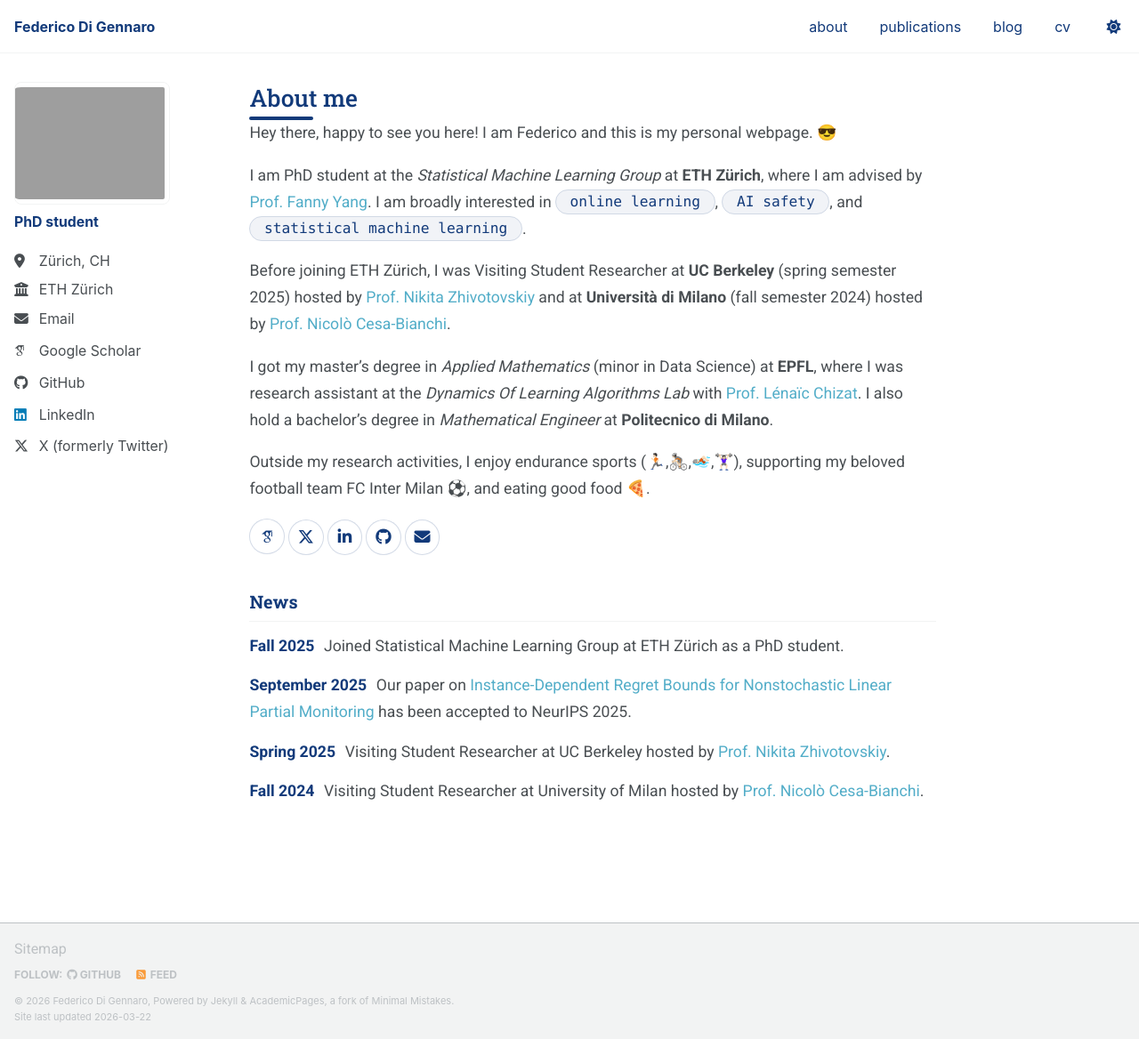
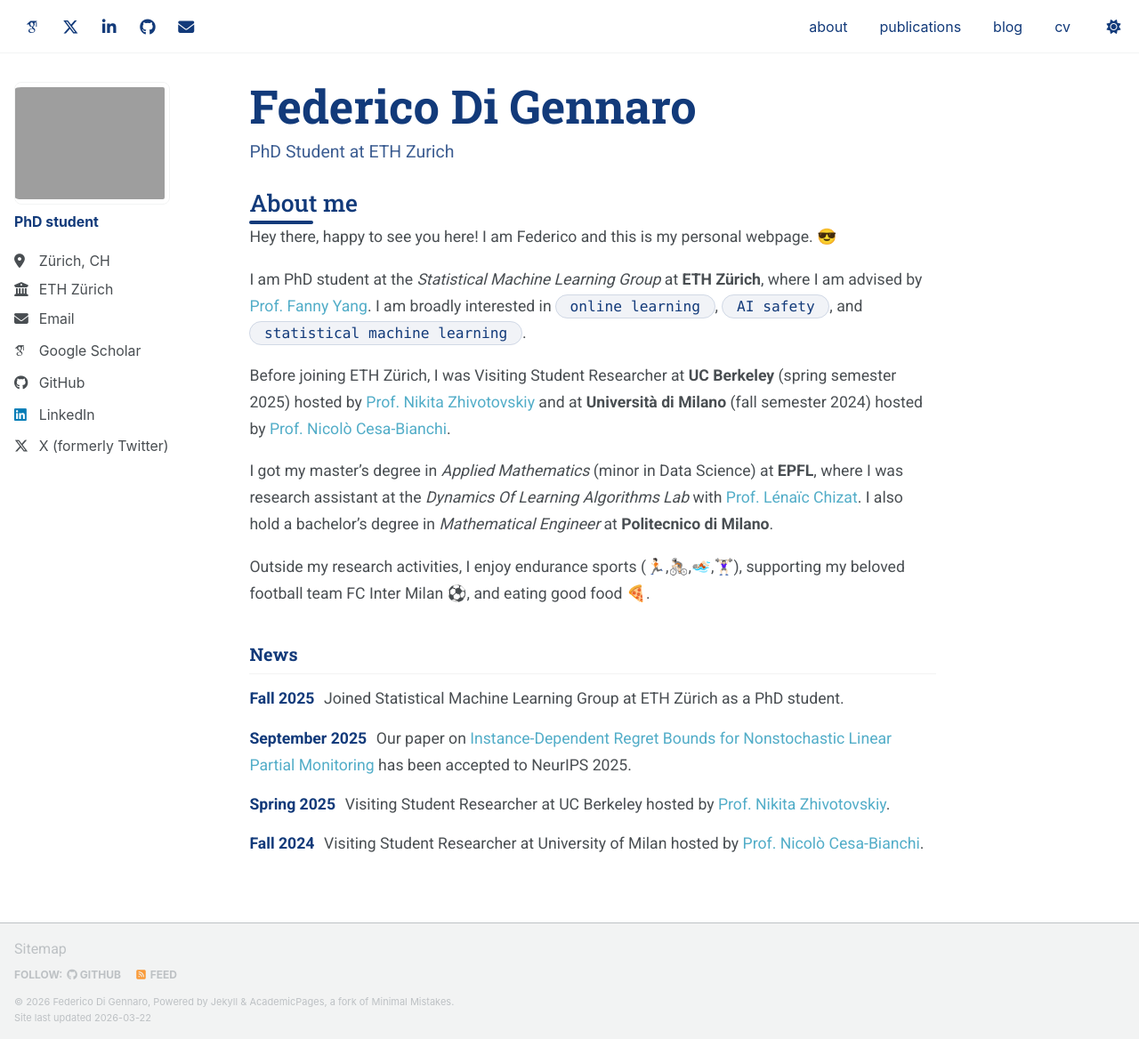
Before and after one commit to FedericoDiGennaro/FedericoDiGennaro.github.io, a Jekyll site: the page built from _pages/about.md, in a window 1280 px wide and 1168 px high. Shown: the whole window at 89% size. Built offline with Jekyll 4.4.1, drawn with Linux system fonts in a browser that asks for light colours; some web fonts are replaced; a script bundle is joined from its source files by our own code; library files that are not in the unit come from our copies.

Commit message:
Restructure homepage header and masthead branding

```diff
--- a/_includes/masthead.html
+++ b/_includes/masthead.html
@@ -6,7 +6,17 @@
       <nav id="site-nav" class="greedy-nav">
         <button><span class="navicon"></span></button>
         <ul class="visible-links">
-          <li class="masthead__menu-item masthead__menu-item--lg persist"><a href="{{ base_path }}/">{{ site.title }}</a></li>
+          {% if page.url == "/" %}
+            <li class="masthead__menu-item masthead__menu-item--lg persist masthead__brand-icons">
+              <a href="{{ site.author.googlescholar }}" aria-label="Google Scholar"><i class="ai ai-google-scholar"></i></a>
+              <a href="https://x.com/{{ site.author.twitter }}" aria-label="X"><i class="fab fa-x-twitter"></i></a>
+              <a href="https://www.linkedin.com/in/{{ site.author.linkedin }}" aria-label="LinkedIn"><i class="fab fa-linkedin-in"></i></a>
+              <a href="https://github.com/{{ site.author.github }}" aria-label="GitHub"><i class="fab fa-github"></i></a>
+              <a href="mailto:{{ site.author.email }}" aria-label="Email"><i class="fas fa-envelope"></i></a>
+            </li>
+          {% else %}
+            <li class="masthead__menu-item masthead__menu-item--lg persist"><a href="{{ base_path }}/">{{ site.title }}</a></li>
+          {% endif %}
           {% for link in site.data.navigation.main %}
             {% if link.url contains 'http' %}
               {% assign domain = '' %}
--- a/_layouts/single.html
+++ b/_layouts/single.html
@@ -26,6 +26,12 @@ layout: default
     <div class="page__inner-wrap">
       {% unless page.header.overlay_color or page.header.overlay_image %}
         <header>
+          {% if page.url == "/" %}
+            <div class="home-hero">
+              <h1 class="home-hero__name">Federico Di Gennaro</h1>
+              <p class="home-hero__subtitle">PhD Student at ETH Zurich</p>
+            </div>
+          {% endif %}
           {% if page.title %}<h1 class="page__title" itemprop="headline">{{ page.title | markdownify | remove: "<p>" | remove: "</p>" }}</h1>{% endif %}
           {% if page.read_time %}
             <p class="page__meta"><i class="fa fa-clock" aria-hidden="true"></i> {% include read-time.html %}</p>
--- a/_pages/about.md
+++ b/_pages/about.md
@@ -19,24 +19,6 @@ I got my master's degree in *Applied Mathematics* (minor in Data Science) at **E
 
 Outside my research activities, I enjoy endurance sports (🏃🏻,🚴🏻,🏊🏻,🏋🏻‍♀️), supporting my beloved football team FC Inter Milan ⚽️, and eating good food 🍕.
 
-<div class="home-social-links">
-  <a href="https://scholar.google.com/citations?user=VJsj2w8AAAAJ&hl=en" aria-label="Google Scholar">
-    <i class="ai ai-google-scholar"></i>
-  </a>
-  <a href="https://x.com/fededg__" aria-label="X">
-    <i class="fab fa-x-twitter"></i>
-  </a>
-  <a href="https://www.linkedin.com/in/federico-di-gennaro" aria-label="LinkedIn">
-    <i class="fab fa-linkedin-in"></i>
-  </a>
-  <a href="https://github.com/FedericoDiGennaro" aria-label="GitHub">
-    <i class="fab fa-github"></i>
-  </a>
-  <a href="mailto:federico.digennaro@inf.ethz.ch" aria-label="Email">
-    <i class="fas fa-envelope"></i>
-  </a>
-</div>
-
 ## News
 
 <div class="news-list">
--- a/assets/css/custom.css
+++ b/assets/css/custom.css
@@ -12,6 +12,31 @@
 
 .greedy-nav .visible-links li {
   display: inline-block !important;
+}
+
+.masthead__brand-icons {
+  display: flex !important;
+  align-items: center;
+  gap: 0.2rem;
+}
+
+.masthead__brand-icons a {
+  display: inline-flex !important;
+  align-items: center;
+  justify-content: center;
+  width: 2rem;
+  height: 2rem;
+  margin: 0 0.1rem !important;
+  padding: 0 !important;
+  border-radius: 999px;
+}
+
+.masthead__brand-icons a::before {
+  display: none !important;
+}
+
+.masthead__brand-icons i {
+  font-size: 1rem;
 }
 
 .greedy-nav .visible-links a,
@@ -174,6 +199,24 @@ h6,
   font-weight: 500;
 }
 
+.home-hero {
+  margin-bottom: 1.25rem;
+}
+
+.home-hero__name {
+  margin: 0;
+  font-size: 2.9rem;
+  line-height: 1.05;
+  color: #123a7a;
+}
+
+.home-hero__subtitle {
+  margin: 0.45rem 0 0;
+  font-size: 1.08rem;
+  color: #123a7a;
+  opacity: 0.82;
+}
+
 .page__content p,
 .page__content li {
   font-size: 0.98rem;
@@ -188,43 +231,6 @@ h6,
   background: rgba(18, 58, 122, 0.06);
   box-shadow: none;
   font-size: 0.92em;
-}
-
-.home-social-links {
-  display: flex;
-  flex-wrap: wrap;
-  gap: 0.75rem;
-  margin: 0 0 1.75rem;
-  position: relative;
-  z-index: 5;
-}
-
-.home-social-links a {
-  display: inline-flex;
-  align-items: center;
-  justify-content: center;
-  width: 2.2rem;
-  height: 2.2rem;
-  padding: 0;
-  border: 1px solid rgba(18, 58, 122, 0.18);
-  border-radius: 999px;
-  color: #123a7a;
-  background: #fff;
-  text-decoration: none !important;
-  font-size: 0.95rem;
-  font-weight: 500;
-  transition: background-color 0.2s ease, border-color 0.2s ease, transform 0.2s ease;
-  pointer-events: auto;
-}
-
-.home-social-links a:hover {
-  background: rgba(18, 58, 122, 0.06);
-  border-color: rgba(18, 58, 122, 0.35);
-  transform: translateY(-1px);
-}
-
-.home-social-links i {
-  font-size: 1rem;
 }
 
 .page__content a {
```
